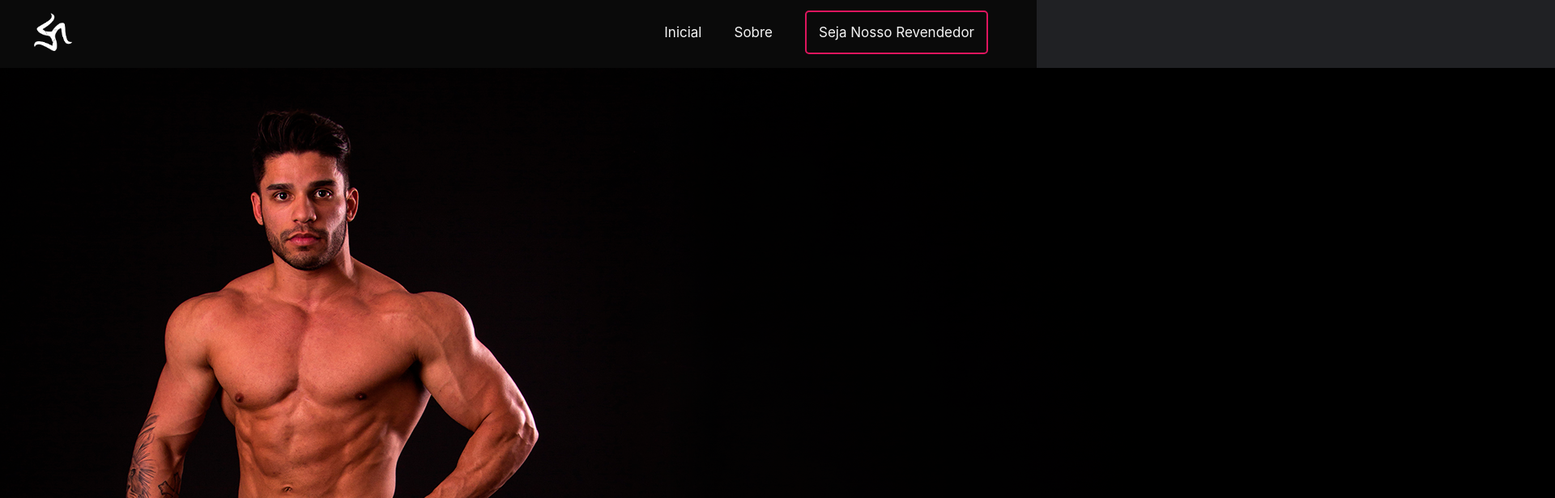
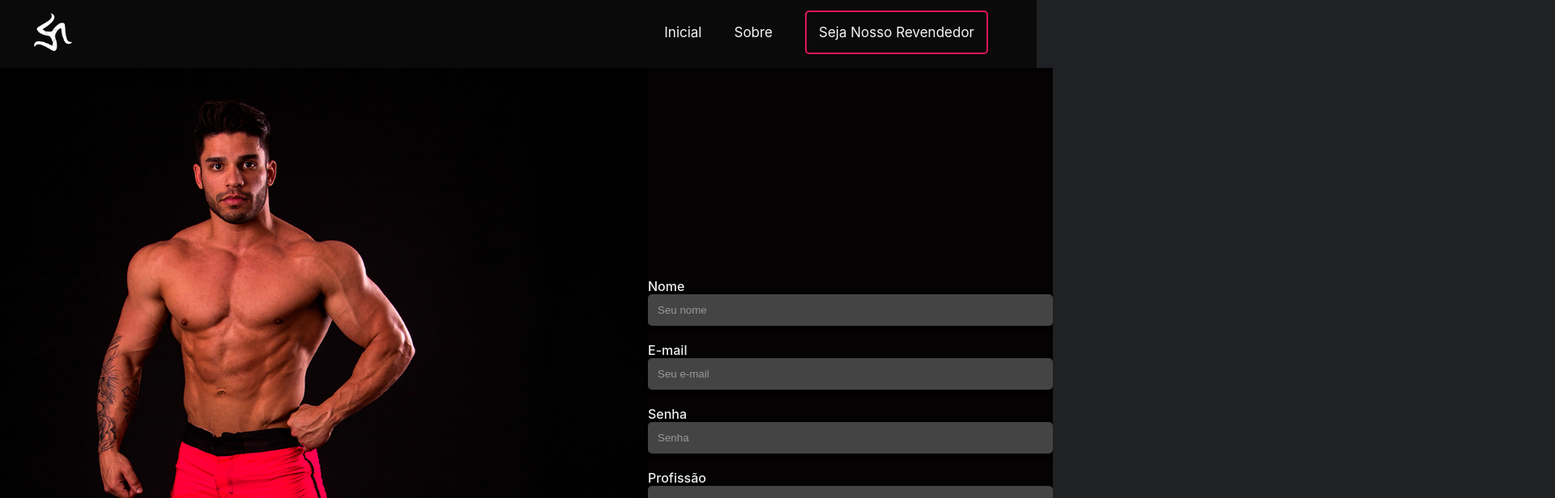
Before and after one commit to cayosantana/site-forme-project, a React (Vite) app: page /revenda in a window 1280 px wide. Shown: the top 616 px of the page at 81% size, 1920 px wide, since content can reach past the window. Built offline with nearby package versions, Linux system fonts and the light colour scheme.

Commit message:
Atualizei o Componente Revenda

```diff
--- a/src/components/form/form.css
+++ b/src/components/form/form.css
@@ -1,8 +1,8 @@
 
 .app-container {
-    background: #111;
+    background: #040202;
     height: 100%;
-    width: 50%;
+    width: 100%;
     display: flex;
     flex-direction: column;
     justify-content: center;
--- a/src/components/revenda/revenda.css
+++ b/src/components/revenda/revenda.css
@@ -1,5 +1,8 @@
 .container-revenda {
-    background-color: aqua;
+    background-color: #040202;
+    display: flex;
     width: 100%;
-    height: 100%;
 }
+.foto-back {
+    width: 800px
+}
--- a/src/components/revenda/revenda.jsx
+++ b/src/components/revenda/revenda.jsx
@@ -8,7 +8,7 @@ const Revenda = () => {
     return (
         <>
             <div className='container-revenda'>
-                <img src={fotoback} alt="" />
+                <img className='foto-back' src={fotoback} alt="" />
                 <div className='container-form'>
                     <FormRevenda/>
                 </div>
```
Also changed, not shown: src/components/revenda/image/background_form.png.
